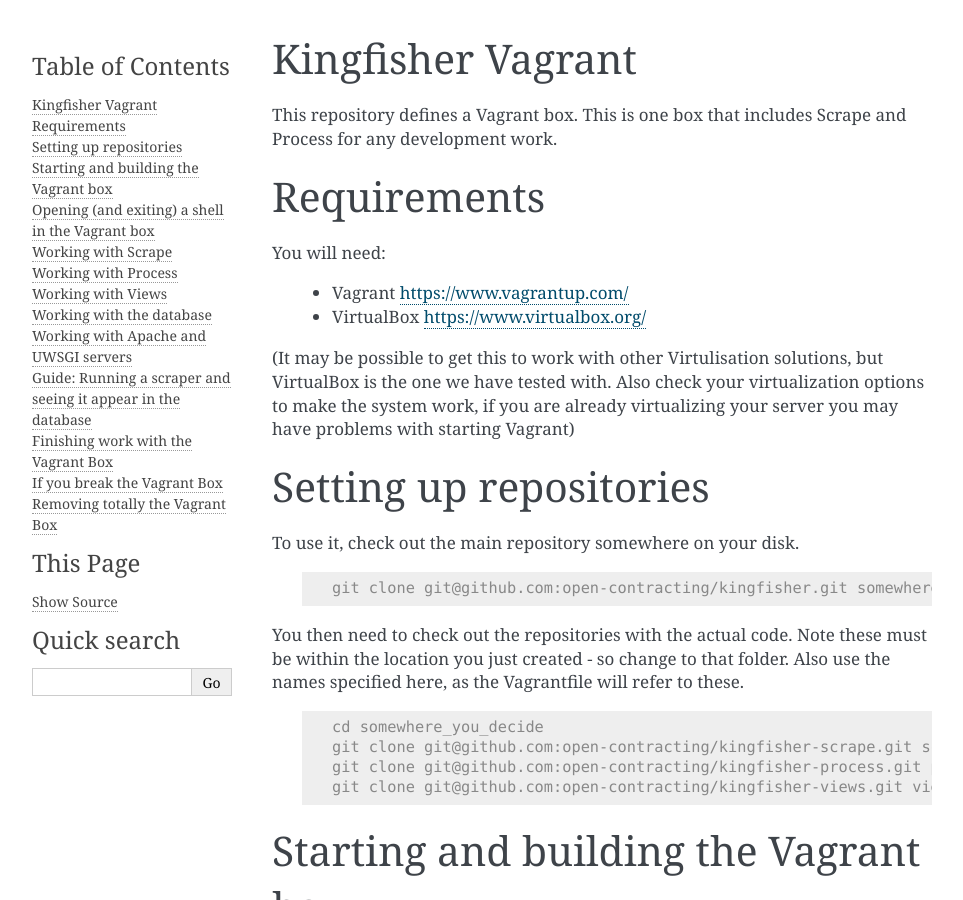
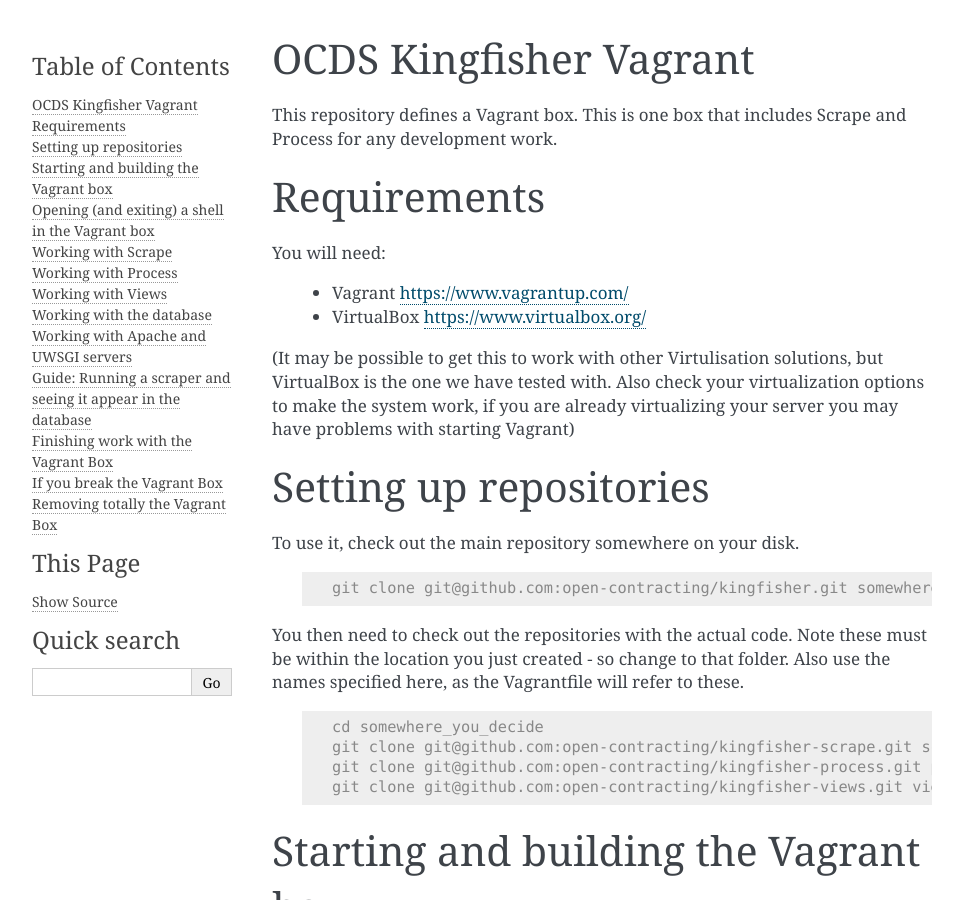
Before and after one commit to open-contracting-archive/kingfisher-vagrant, a Sphinx documentation site: the page built from docs/index.rst, in a window 1280 px wide and 900 px high. Shown: the whole window, without its empty margins (148-1111 px from the left). Built offline with Sphinx 7.4.7, drawn with Linux system fonts in a browser that asks for light colours.

Commit message:
Fix project name

```diff
--- a/docs/conf.py
+++ b/docs/conf.py
@@ -1,4 +1,4 @@
 master_doc = 'index'
 
-project = 'OCDS Kingfisher Tool'
+project = 'OCDS Kingfisher Vagrant'
 copyright = '2018-2019, Open Contracting Data Standard'
--- a/docs/index.rst
+++ b/docs/index.rst
@@ -1,5 +1,5 @@
-Kingfisher Vagrant
-------------------
+OCDS Kingfisher Vagrant
+-----------------------
 
 This repository defines a Vagrant box. This is one box that includes Scrape and Process for any development work.
 
```
